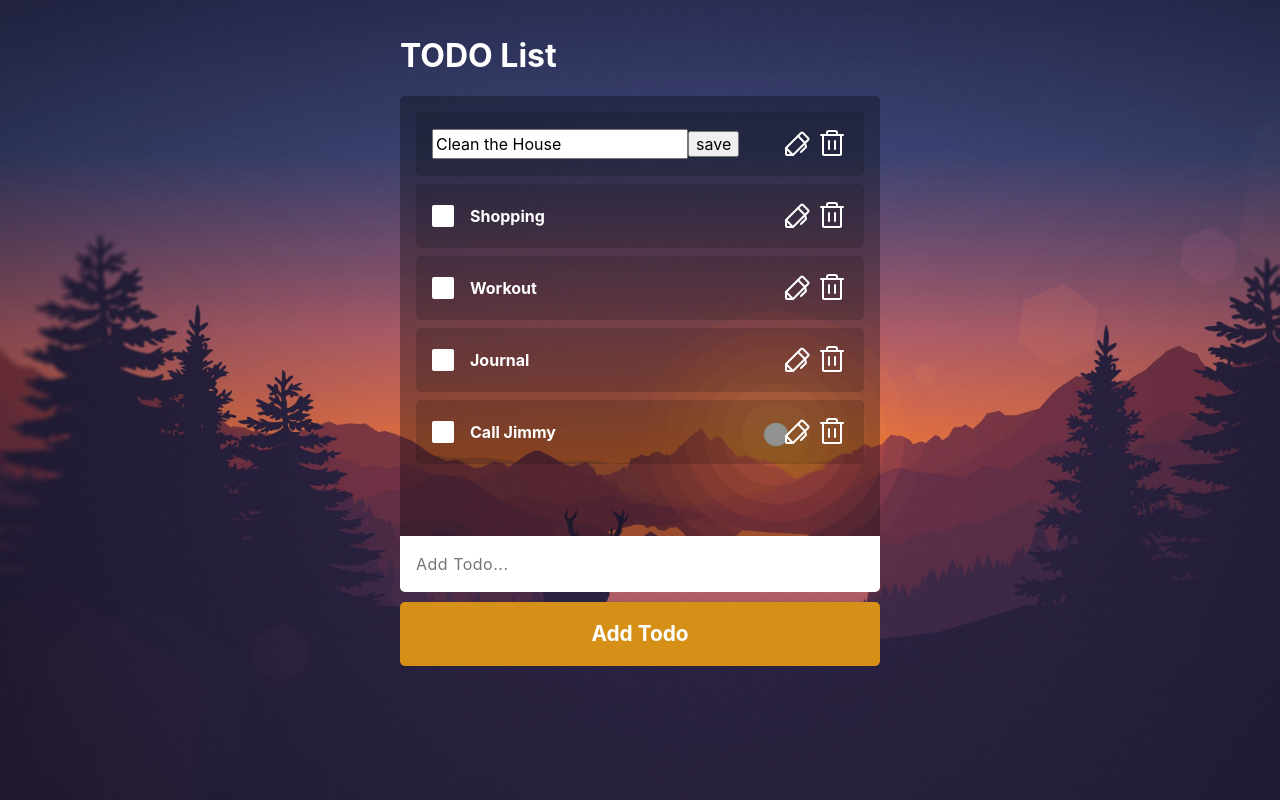
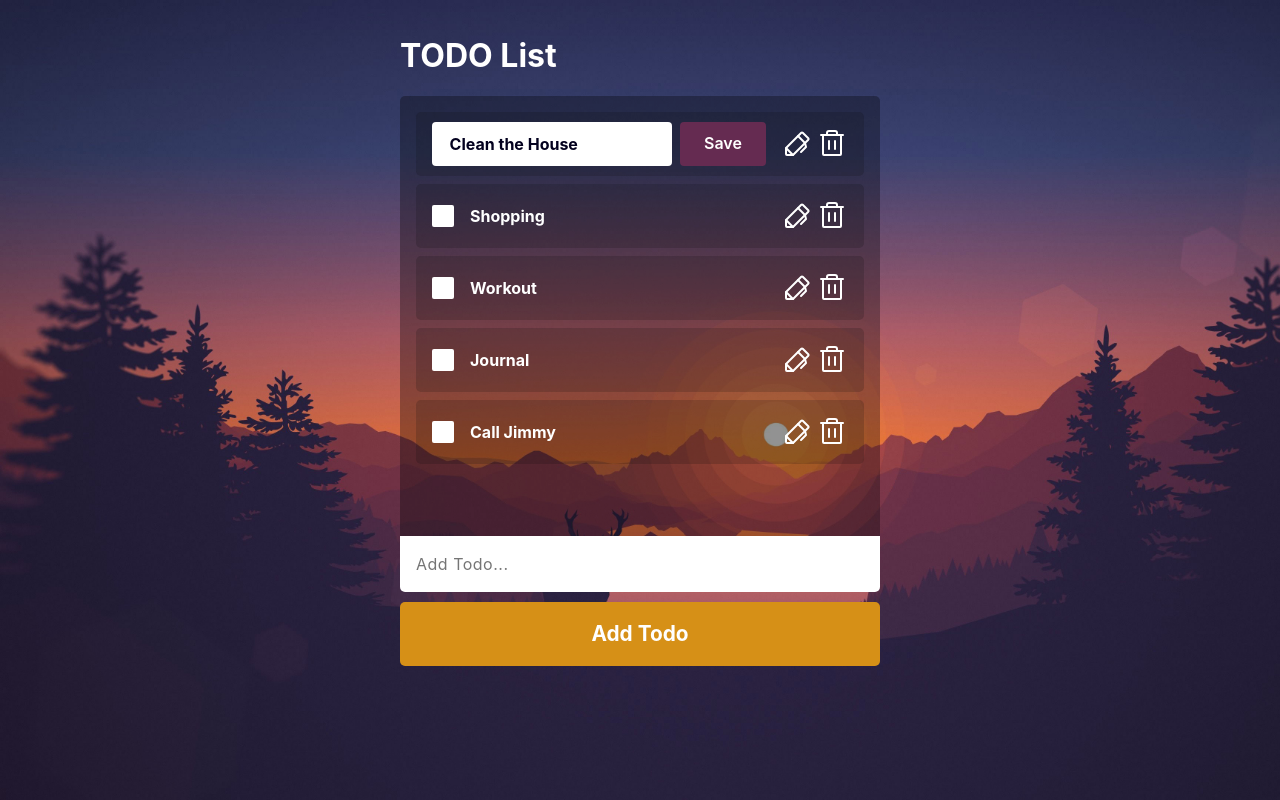
Before and after one commit to flnx/SoftUni-React, a React (Create React App) app in the folder 8. Hooks/my-app/: page / in a window 1280 px wide. Both pictures are taken after a click on the icon 796 px from the left and 144 px from the top of the page. Built offline with nearby package versions, Linux system fonts and the light colour scheme.

Commit message:
Adding styling to edit btn

```diff
--- a/8. Hooks/my-app/src/components/TodoItem/Edit/EditTodo.js
+++ b/8. Hooks/my-app/src/components/TodoItem/Edit/EditTodo.js
@@ -1,4 +1,6 @@
-import { useState } from "react";
+import { useState } from 'react';
+
+import styles from './EditTodo.module.css';
 
 export const EditTodo = ({ editHandler, taskName, taskId }) => {
     const [task, setTask] = useState(taskName);
@@ -8,11 +10,28 @@ export const EditTodo = ({ editHandler, taskName, taskId }) => {
     };
 
     return (
-        <div>
-            <form onSubmit={(e) => editHandler(e, task, taskId)}>
-                <input type="text" value={task} onChange={changeHandler} />
-                <input type="submit" value="save" />
-            </form>
-        </div>
+        <form
+            onSubmit={(e) => editHandler(e, task, taskId)}
+            className={styles.form}
+        >
+            <div>
+                <input
+                    type="text"
+                    value={task}
+                    onChange={changeHandler}
+                    className={styles['edit-item']}
+                />
+            </div>
+
+            <div>
+                <button
+                    type="submit"
+                    value="save"
+                    className={styles['edit-btn']}
+                >
+                    Save
+                </button>
+            </div>
+        </form>
     );
 };
--- /dev/null
+++ b/8. Hooks/my-app/src/components/TodoItem/Edit/EditTodo.module.css
@@ -0,0 +1,25 @@
+.form {
+    position: absolute;
+    margin-right: 0.5rem;
+    display: flex;
+    gap: 0.5rem;
+}
+
+.edit-item {
+    width: 15rem;
+    border: none;
+    border-radius: 4px;
+    font-weight: 700;
+    color: rgb(3, 1, 31);
+    padding: 0.6rem 1.1rem;
+}
+
+.edit-btn {
+    cursor: pointer;
+    border: none;
+    font-weight: 600;
+    background: rgb(101, 43, 81);
+    border-radius: 4px;
+    color: #fff;
+    padding: 0.55rem 1.5rem 0.65rem 1.5rem;
+}
--- a/8. Hooks/my-app/src/components/TodoItem/TodoItem.js
+++ b/8. Hooks/my-app/src/components/TodoItem/TodoItem.js
@@ -37,11 +37,13 @@ export const TodoItem = ({ _id, isCompleted, name }) => {
         <li className={styles['item']}>
             <div className={styles['wrapper']}>
                 {isEdit ? (
-                    <EditTodo
-                        editHandler={editHandler}
-                        taskName={name}
-                        taskId={_id}
-                    />
+                    <section>
+                        <EditTodo
+                            editHandler={editHandler}
+                            taskName={name}
+                            taskId={_id}
+                        />
+                    </section>
                 ) : (
                     <section>
                         <Checkbox
--- a/8. Hooks/my-app/src/components/TodoItem/TodoItem.module.css
+++ b/8. Hooks/my-app/src/components/TodoItem/TodoItem.module.css
@@ -1,4 +1,5 @@
 .item {
+    position: relative;
     background: rgba(11, 11, 11, 0.182);
     padding: 1rem;
     border-radius: 5px;
```
